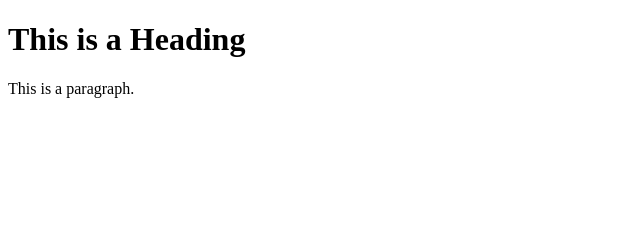
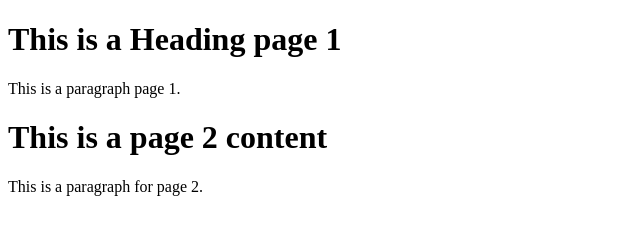
Before and after one commit to abhinandanmaholkar007/test-abhinandan, a plain HTML site: page index.html in a window 1280 px wide. Shown: the whole page, without its empty margins (0-640 px from the left). Drawn offline with Linux system fonts and the light colour scheme.

Commit message:
My second commit for page 2 conent

```diff
--- a/index.html
+++ b/index.html
@@ -5,8 +5,13 @@
 </head>
 <body>
 
-<h1>This is a Heading</h1>
-<p>This is a paragraph.</p>
+<h1>This is a Heading page 1</h1>
+<p>This is a paragraph page 1.</p>
+
+
+<h1>This is a page 2 content </h1>
+<p>This is a paragraph for page 2.</p>
+
 
 </body>
 </html>
```
